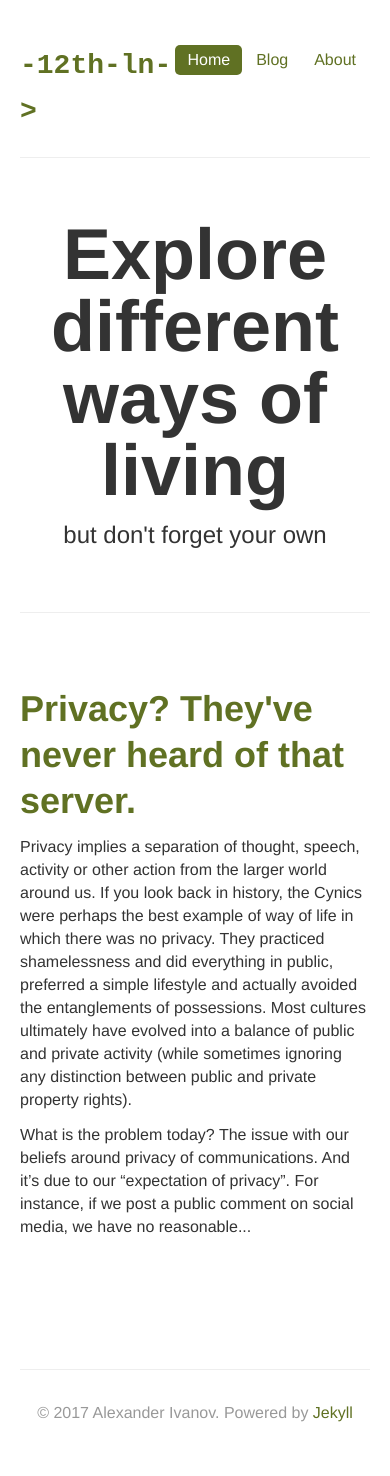
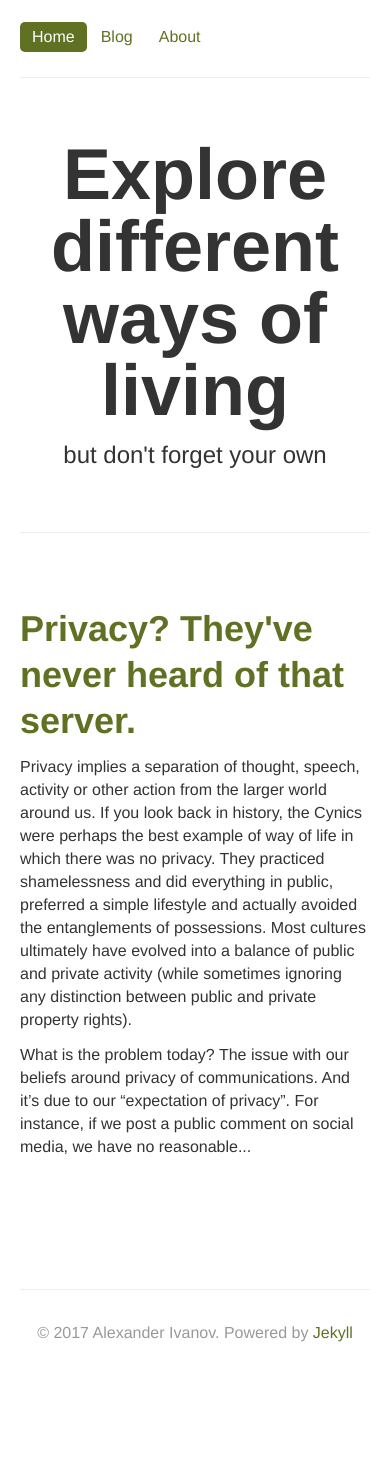
Before and after one commit to sashasyedin/twelfthlane.net, a Jekyll site: the page built from index.html, in a window 390 px wide. Built offline with Jekyll 4.4.1, drawn with Linux system fonts in a browser that asks for light colours; after the commit the page ends 1396 px from its top, so only the background shows below that.

Commit message:
Responsive navigation bar

```diff
--- a/css/custom.css
+++ b/css/custom.css
@@ -38,6 +38,20 @@ div.masthead div.page-header h3 {
   font-family: monospace, "Courier New";
 }
 
+@media only screen and (max-width: 450px) {
+  h3.muted {
+    display: none;
+  }
+
+  ul.nav {
+    float: none;
+  }
+
+  div.page-header {
+    padding-bottom: 0px;
+  }
+}
+
 h2.small {
   font-size: 24px;
 }
```
